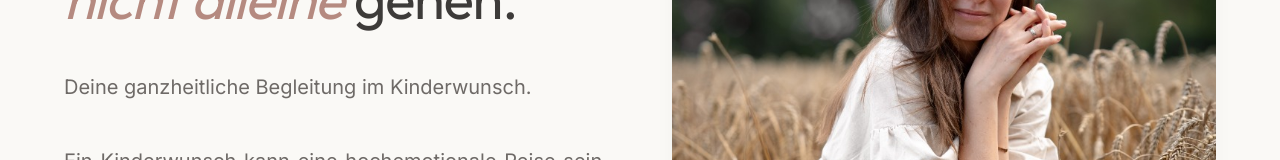
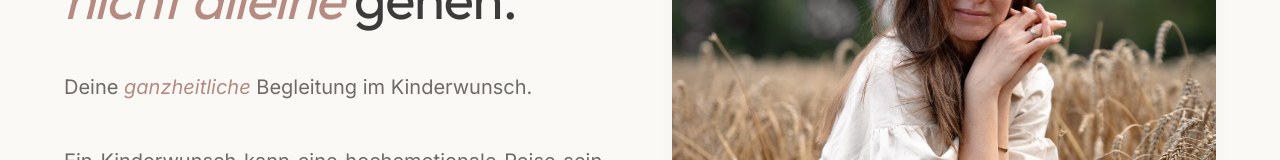
Before and after one commit to nielsinoglindini/kinderwunsch, a React (Vite) app: page / in a window 1280 px wide. Shown: the part 359-519 px from the top of the page. Built offline with nearby package versions, Linux system fonts and the light colour scheme.

Commit message:
feat: add highlight styling to ganzheitliche in hero subtitle

```diff
--- a/src/App.tsx
+++ b/src/App.tsx
@@ -96,7 +96,7 @@ function App() {
             <h1>Du musst diesen Weg <span className="hero-highlight">nicht alleine</span> gehen.</h1>
             <br />
             <p className="hero-subtitle">
-              Deine ganzheitliche Begleitung im Kinderwunsch.
+              Deine <span className="hero-highlight">ganzheitliche</span> Begleitung im Kinderwunsch.
             </p>
             <p className="hero-description">
               Ein Kinderwunsch kann eine hochemotionale Reise sein. Zwischen Hoffnung, Ungewissheit und Trauer begleite ich dich auf deinem Weg zum Wunschkind – mit <span style={{ hyphens: 'none' }}>Empathie</span>, Erfahrung und Herz bin ich an deiner Seite.
```
